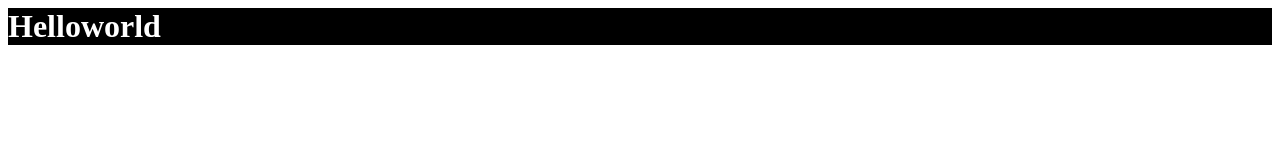
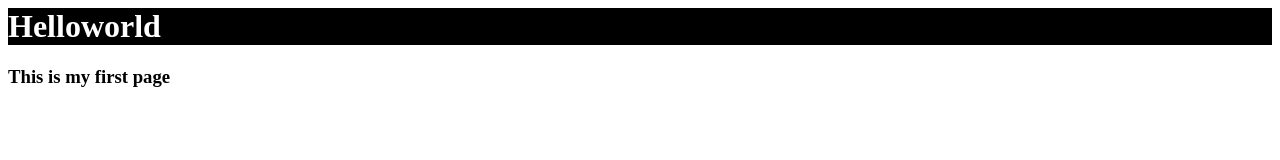
Before and after one commit to cyuzuzojanviere/restaurant, a plain HTML site: page index.html in a window 1280 px wide. Drawn offline with Linux system fonts and the light colour scheme.

Commit message:
adding sub header

```diff
--- a/index.html
+++ b/index.html
@@ -10,5 +10,6 @@
     </style>
     <body>
         <h1>Helloworld</h1>
+        <h3>This is my first page</h3>
     </body>
 </html>
```
